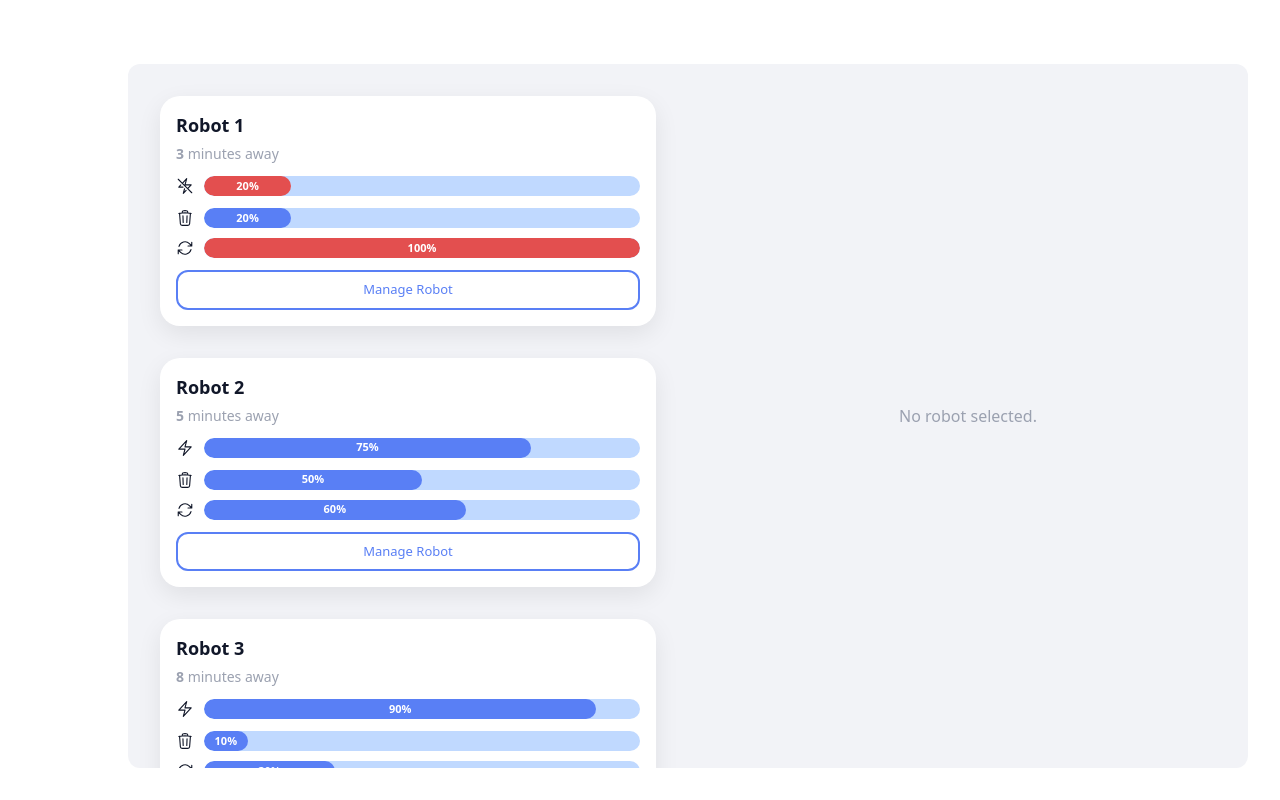
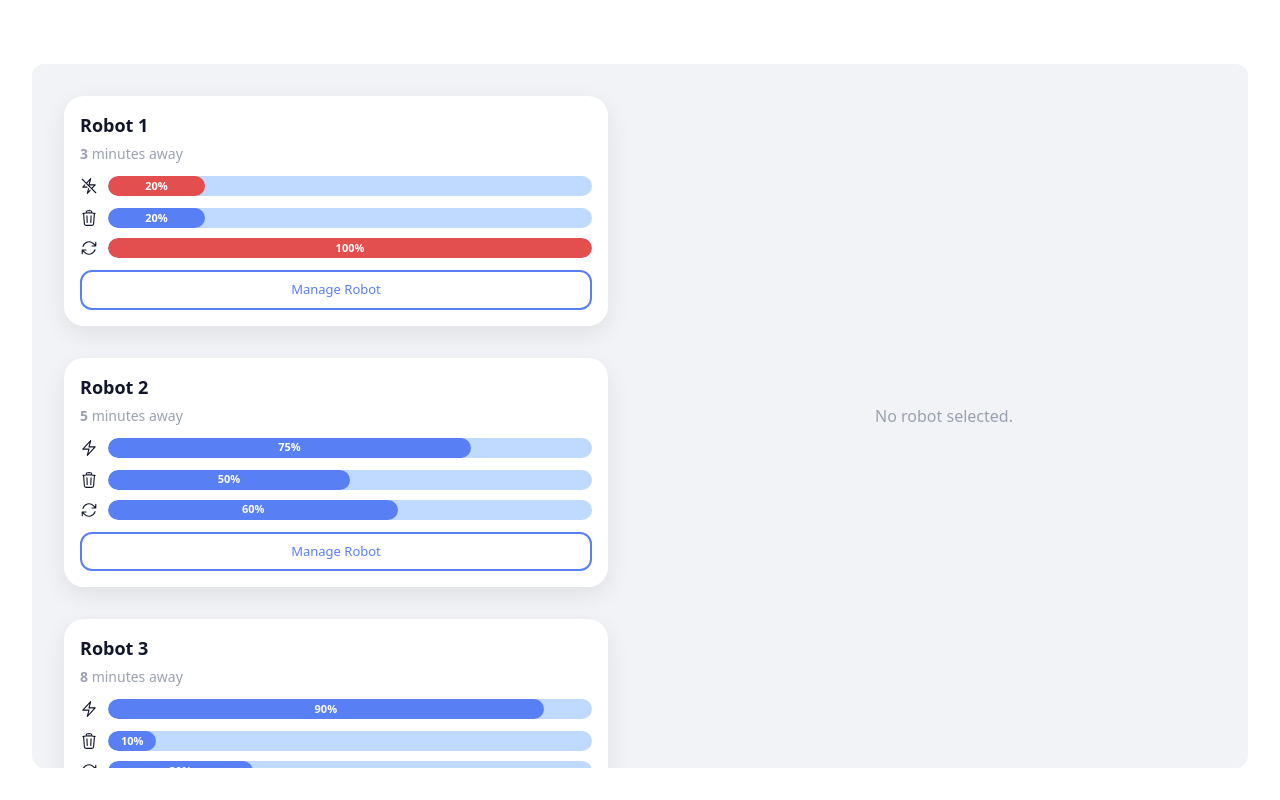
Before and after one commit to MakeMIT-2026-Team-45/MakeMIT-Project, a React app in the folder Frontend/: page / in a window 1280 px wide. Built offline with nearby package versions, Linux system fonts and the light colour scheme; the HTML template or start-up script is replaced by a standard one.

Commit message:
Fix: Small details fixed here and there for better aesthetics

```diff
--- a/Frontend/src/App.tsx
+++ b/Frontend/src/App.tsx
@@ -8,14 +8,13 @@ function App() {
   const [selectedRobot, setSelectedRobot] = useState<Robot | null>(null)
 
   return (
-    <div className="grid grid-cols-10 w-screen h-screen pt-16 gap-x-8 pb-8 pr-8 overflow-hidden">
-      <div className="col-span-1"></div>
-      <div className="col-span-9 bg-[#F2F3F7] rounded-xl overflow-hidden">
+    <div className="grid grid-cols-10 w-screen h-screen pt-16 gap-x-8 pb-8 px-8 overflow-hidden">
+      <div className="col-span-10 bg-[#F2F3F7] rounded-xl overflow-hidden">
         <div className="grid grid-cols-2 h-full">
           <div className="overflow-y-auto px-8 pt-8 pb-16">
             <RobotGrid onSelect={setSelectedRobot} />
           </div>
-          <div className="flex items-center justify-center p-8">
+          <div className="flex items-center justify-center p-8 pb-8">
             {selectedRobot ? (
               <RobotDetails robot={selectedRobot} />
             ) : (
--- a/Frontend/src/components/RobotDetails.tsx
+++ b/Frontend/src/components/RobotDetails.tsx
@@ -98,7 +98,7 @@ const RobotDetails = ({ robot }: RobotDetailsProps) => {
       </div>
 
       {/* Map */}
-      <div style={{ borderRadius: '12px', overflow: 'hidden', height: '200px', flexShrink: 0 }}>
+      <div style={{ borderRadius: '12px', overflow: 'hidden', height: '150px', flexShrink: 0 }}>
         <MapContainer center={[lat, lng]} zoom={18} style={{ height: '100%', width: '100%' }} key={robot.id} zoomControl={false}>
           <TileLayer url="https://{s}.tile.openstreetmap.org/{z}/{x}/{y}.png" />
           <MapRecenter lat={lat} lng={lng} />
--- a/Frontend/src/hooks/useMqtt.ts
+++ b/Frontend/src/hooks/useMqtt.ts
@@ -1,9 +1,9 @@
 import { useEffect, useState } from 'react'
 import mqtt from 'mqtt'
 
-// Connects to Mosquitto broker over WebSockets (port 8080).
+// Connects to Mosquitto broker over WebSockets (port 8000).
 // Replace with your laptop's IP when on the same network.
-const BROKER_URL = 'ws://localhost:8080'
+const BROKER_URL = 'ws://localhost:8000'
 
 export interface Telemetry {
   trashCapacity: number
```
